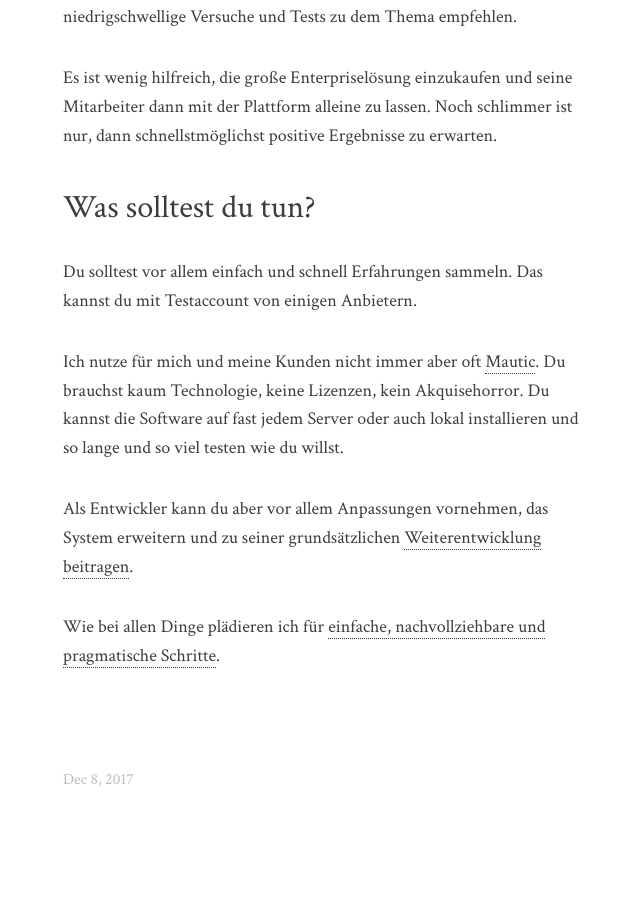
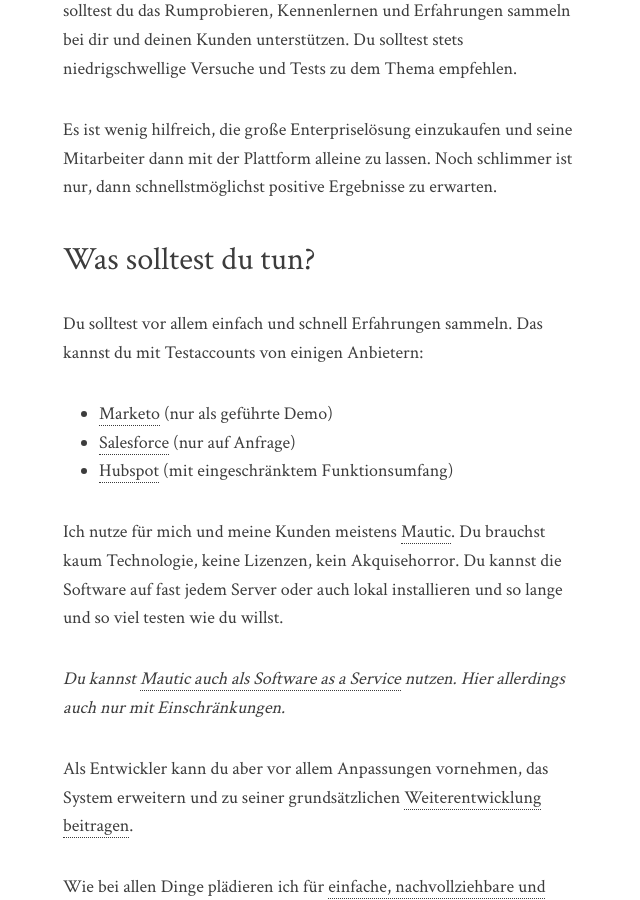
Before and after one commit to Bussmeyer/superheromautic.com, a Jekyll site: the page built from _posts/2017-12-08-was-ist-marketing-automation.md, in a window 1280 px wide and 900 px high, scrolled down 1502 px. Shown: the whole window, without its empty margins (317-957 px from the left). Built offline with Jekyll 4.4.1, drawn with Linux system fonts in a browser that asks for light colours; some of the changed text lies outside the part shown.

Commit message:
Update SAAS.

```diff
--- a/_posts/2017-12-09-was-ist-marketing-automation.md
+++ b/_posts/2017-12-08-was-ist-marketing-automation.md
@@ -40,12 +40,18 @@ zu lassen. Noch schlimmer ist nur, dann schnellstmöglichst positive Ergebnisse
 
 # Was solltest du tun?
 Du solltest vor allem einfach und schnell Erfahrungen sammeln.
-Das kannst du mit Testaccount von einigen Anbietern.
+Das kannst du mit Testaccounts von einigen Anbietern:
+* [Marketo](https://www.marketo.com/software/marketing-automation/) (nur als geführte Demo)
+* [Salesforce](https://www.salesforce.com/products/marketing-cloud/overview/) (nur auf Anfrage)
+* [Hubspot](https://www.hubspot.com/pricing/marketing?selectedPackage=free) (mit eingeschränktem Funktionsumfang)
 
-Ich nutze für mich und meine Kunden nicht immer aber oft [Mautic](https://mautic.org/).
+Ich nutze für mich und meine Kunden meistens [Mautic](https://mautic.org/).
 Du brauchst kaum Technologie, keine Lizenzen, kein
 Akquisehorror. Du kannst die Software auf fast jedem Server oder auch lokal installieren und so lange und so viel
 testen wie du willst.
+
+*Du kannst [Mautic auch als Software as a Service](https://mautic.com) nutzen.
+Hier allerdings auch nur mit Einschränkungen.*
 
 Als Entwickler kann du aber vor allem Anpassungen vornehmen, das System erweitern und zu seiner grundsätzlichen
 [Weiterentwicklung beitragen](https://github.com/mautic/mautic).
```
Also changed, not shown: other parts of _posts/2017-12-08-was-ist-marketing-automation.md (+1 -1 lines).
